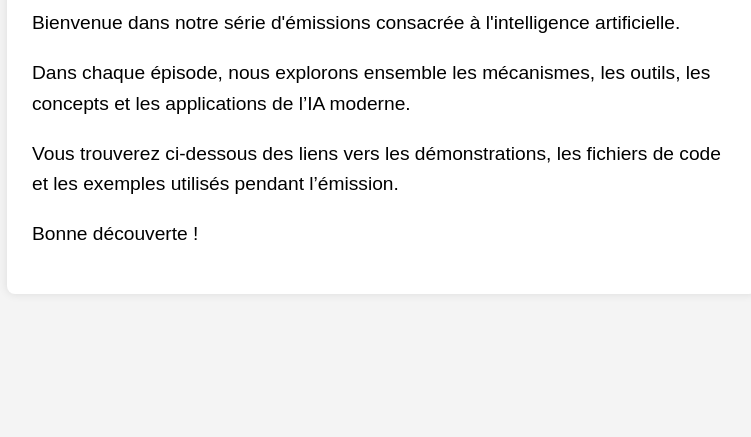
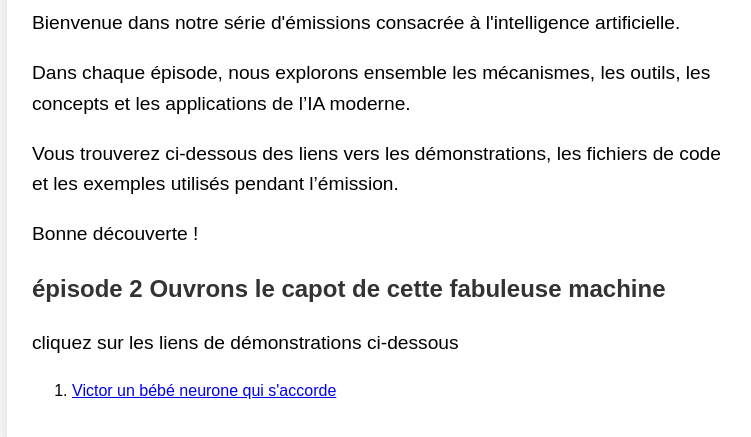
Before and after one commit to iwaniukeric94-wq/emissionIa, a plain HTML site: page index.html in a window 1280 px wide. Shown: the part 159-596 px from the top of the page, without its empty margins (258-1009 px from the left). Drawn offline with Linux system fonts and the light colour scheme.

Commit message:
Update index.html

```diff
--- a/index.html
+++ b/index.html
@@ -10,7 +10,7 @@
             padding: 40px;
             line-height: 1.6;
         }
-        h1 {
+        h1,h2 {
             color: #333;
         }
         p {
@@ -33,6 +33,15 @@
         <p>Dans chaque épisode, nous explorons ensemble les mécanismes, les outils, les concepts et les applications de l’IA moderne.</p>
         <p>Vous trouverez ci-dessous des liens vers les démonstrations, les fichiers de code et les exemples utilisés pendant l’émission.</p>
         <p>Bonne découverte&nbsp;!</p>
+<h2>épisode 2 Ouvrons le capot de cette fabuleuse machine</h2>
+<p>
+cliquez sur les liens de démonstrations ci-dessous<br/>
+<p>
+<ol start="1">
+<li> <a href="victor1.html">Victor un bébé neurone qui s'accorde</a></li>
+
+</ol>
+
     </div>
 </body>
 </html>
```
